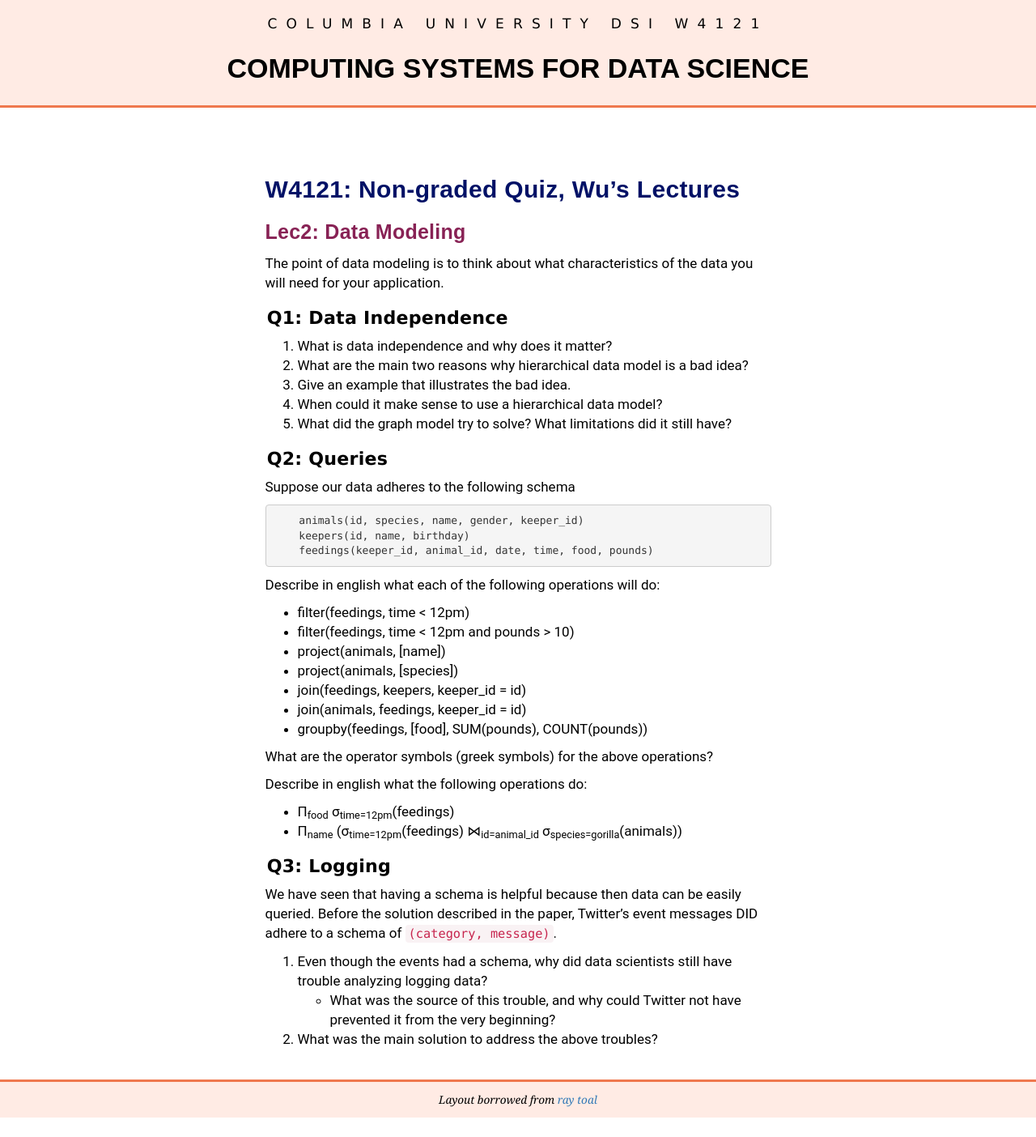
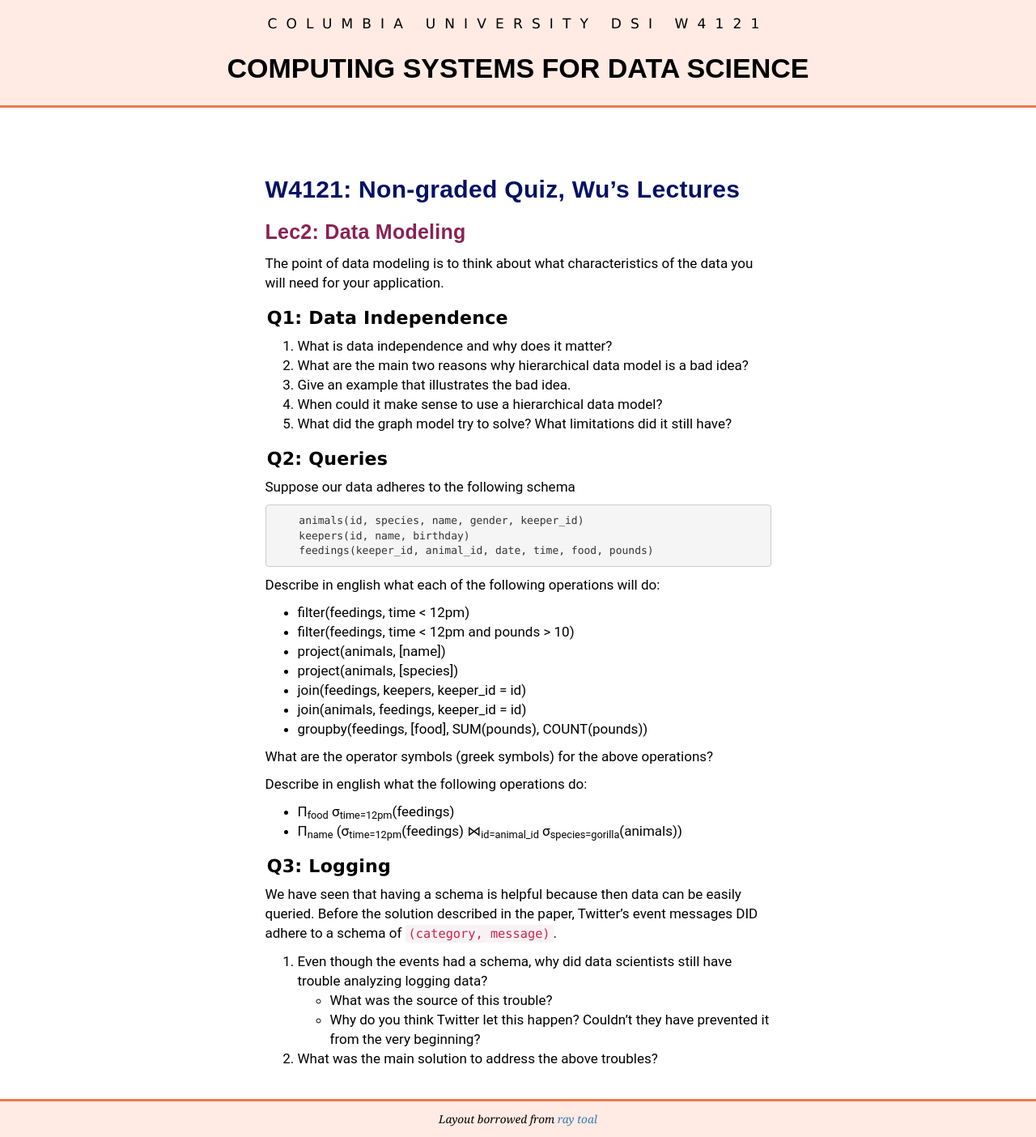
Before and after one commit to KnightMollo/w4121.github.io, a Jekyll site: the page built from quiz.md, in a window 1280 px wide. Shown: the whole page at 81% size. Built offline with Jekyll 4.4.1, drawn with Linux system fonts in a browser that asks for light colours; our own code applies the rules of GitHub Pages for plain Markdown files; before the commit the page ends 1380 px from its top, so only the background shows below that.

Commit message:
lazy commit msg

```diff
--- a/quiz.md
+++ b/quiz.md
@@ -49,5 +49,6 @@ Describe in english what the following operations do:
 We have seen that having a schema is helpful because then data can be easily queried.  Before the solution described in the paper, Twitter's event messages DID adhere to a schema of `(category, message)`.
 
 1. Even though the events had a schema, why did data scientists still have trouble analyzing logging data?
-  * What was the source of this trouble, and why could Twitter not have prevented it from the very beginning?
+  * What was the source of this trouble?
+  * Why do you think Twitter let this happen?  Couldn't they have prevented it from the very beginning?
 1. What was the main solution to address the above troubles?
```
